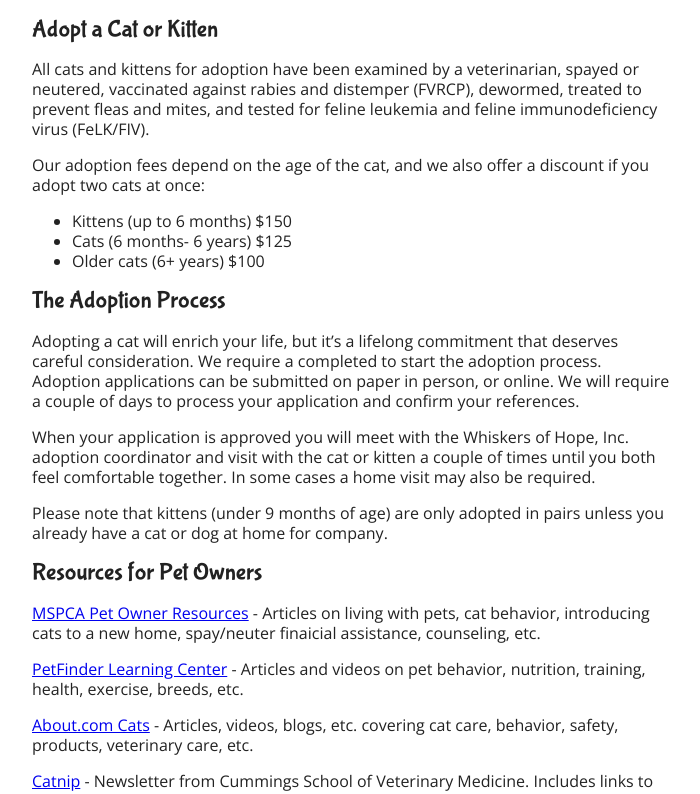
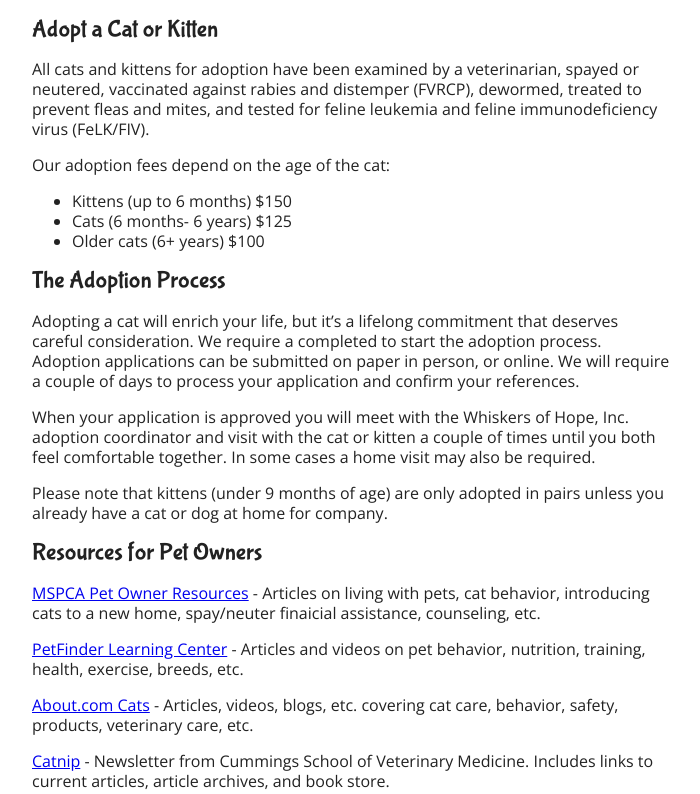
Before and after one commit to whiskers-of-hope/whiskers-of-hope.github.io, a Jekyll site: the page built from index.md, in a window 1280 px wide and 900 px high, scrolled down 3232 px, cut to the strip 106-900 px from the top of the window. Shown: the whole strip, without its empty margins (288-988 px from the left). Built offline with Jekyll 4.4.1, drawn with Linux system fonts in a browser that asks for light colours.

Commit message:
Remove discount reference

```diff
--- a/index.md
+++ b/index.md
@@ -49,7 +49,7 @@ You can also help whiskers by making your Amazon purchases through our Amazon Sm
 
 All cats and kittens for adoption have been examined by a veterinarian, spayed or neutered, vaccinated against rabies and distemper (FVRCP), dewormed, treated to prevent fleas and mites, and tested for feline leukemia and feline immunodeficiency virus (FeLK/FIV).
 
-Our adoption fees depend on the age of the cat, and we also offer a discount if you adopt two cats at once:
+Our adoption fees depend on the age of the cat:
 
 * Kittens (up to 6 months) $150
 * Cats (6 months- 6 years) $125
```
